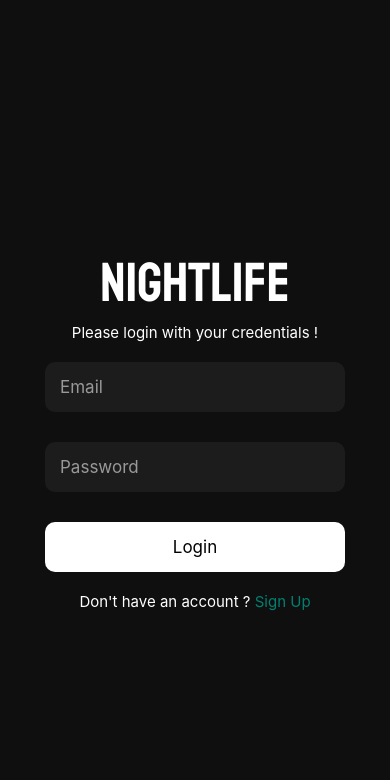
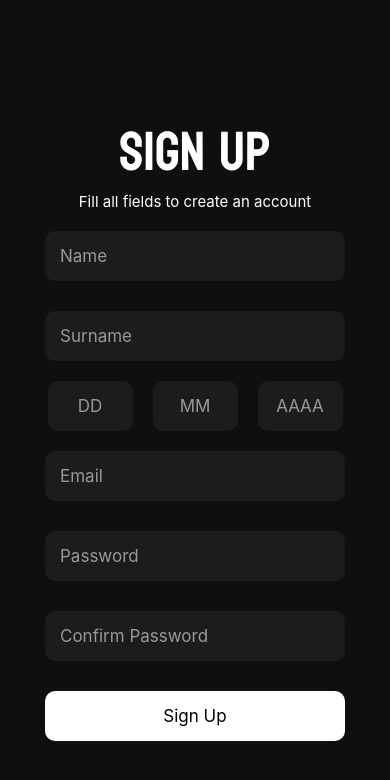
Before and after one commit to TambuDT/NightLife, a React Native app: screen / in a window 390 px wide. Shown: the top 780 px of the page. Built offline with nearby package versions, Linux system fonts and the light colour scheme.

Commit message:
sign up page creata

```diff
--- a/App.js
+++ b/App.js
@@ -1,7 +1,8 @@
 import Login from './pages/Login';
+import Signup from './pages/Signup';
 
 export default function App() {
   return (
-   <Login></Login>
+   <Signup></Signup>
   );
 }
--- a/package.json
+++ b/package.json
@@ -10,11 +10,13 @@
   },
   "dependencies": {
     "expo": "~50.0.8",
+    "expo-font": "~11.10.3",
+    "expo-splash-screen": "~0.26.4",
     "expo-status-bar": "~1.11.1",
     "react": "18.2.0",
     "react-native": "0.73.4",
-    "expo-font": "~11.10.3",
-    "expo-splash-screen": "~0.26.4"
+    "react-native-date-picker": "^4.4.0",
+    "react-native-vector-icons": "^10.0.3"
   },
   "devDependencies": {
     "@babel/core": "^7.20.0"
--- /dev/null
+++ b/pages/Signup.js
@@ -0,0 +1,115 @@
+import { useCallback, useState } from 'react';
+import { Text, StyleSheet, SafeAreaView, TextInput, View, ScrollView, KeyboardAvoidingView, TouchableOpacity, Button } from 'react-native';
+import { useFonts } from 'expo-font';
+import * as SplashScreen from 'expo-splash-screen';
+import DatePicker from 'react-native-date-picker';
+SplashScreen.preventAutoHideAsync();
+
+export default function Signup() {
+    const [fontsLoaded, fontError] = useFonts({
+        'Koulen': require('../assets/fonts/Koulen-Regular.ttf'),
+        'Palanquin': require('../assets/fonts/Palanquin-Regular.ttf'),
+    });
+
+    const onLayoutRootView = useCallback(async () => {
+        if (fontsLoaded || fontError) {
+            await SplashScreen.hideAsync();
+        }
+    }, [fontsLoaded, fontError]);
+
+    if (!fontsLoaded && !fontError) {
+        return null;
+    }
+
+    return (
+        <KeyboardAvoidingView style={{ flex: 1, backgroundColor: '#0a0a0a' }} behavior='padding'>
+            <ScrollView contentContainerStyle={{ flex: 1 }} bounces={false}>
+                <SafeAreaView style={styles.container} onLayout={onLayoutRootView}>
+                    <View style={styles.formContainer}>
+                        <Text style={styles.logo}>Sign up</Text>
+                        <Text style={styles.testo}>Fill all fields to create an account</Text>
+                        <View style={{ height: 20, }}></View>
+                        <TextInput keyboardAppearance='dark' placeholder='Name' placeholderTextColor="#999" autoCapitalize="none" autoCorrect={false} style={styles.inputText}></TextInput>
+                        <View style={{ height: 30, }}></View>
+                        <TextInput keyboardAppearance='dark' placeholder='Surname' placeholderTextColor="#999" autoCapitalize="none" autoCorrect={false} style={styles.inputText}></TextInput>
+                        <View style={{ height: 30, }}></View>
+                        <View style={{flexDirection:'row',alignItems:'center',justifyContent:'center'}}>
+                        <TextInput keyboardAppearance='dark' placeholder='DD' placeholderTextColor="#999" keyboardType="numeric"  autoCapitalize="none" autoCorrect={false} style={styles.inputDate}></TextInput>
+                        <TextInput keyboardAppearance='dark' placeholder='MM' placeholderTextColor="#999" keyboardType="numeric" autoCapitalize="none" autoCorrect={false} style={styles.inputDate}></TextInput>
+                        <TextInput keyboardAppearance='dark' placeholder='AAAA' placeholderTextColor="#999" keyboardType="numeric" autoCapitalize="none" autoCorrect={false} style={styles.inputDate}></TextInput>
+                        </View>
+                        <View style={{ height: 10, }}></View>
+                        <TextInput keyboardAppearance='dark' placeholder='Email' placeholderTextColor="#999" keyboardType="email-address" autoCapitalize="none" autoCorrect={false} style={styles.inputText}></TextInput>
+                        <View style={{ height: 30, }}></View>
+                        <TextInput keyboardAppearance='dark' placeholder='Password' placeholderTextColor="#999" secureTextEntry={true} autoCapitalize="none" autoCorrect={false} style={styles.inputText}></TextInput>
+                        <View style={{ height: 30, }}></View>
+                        <TextInput keyboardAppearance='dark' placeholder='Confirm Password' placeholderTextColor="#999" secureTextEntry={true} autoCapitalize="none" autoCorrect={false} style={styles.inputText}></TextInput>
+                        <View style={{ height: 30, }}></View>
+                        <TouchableOpacity style={styles.loginButton} onPress={() => console.log("Next")}>
+                            <Text style={styles.loginText}>Sign Up</Text>
+                        </TouchableOpacity>
+                    </View>
+                </SafeAreaView>
+            </ScrollView>
+        </KeyboardAvoidingView>
+    );
+}
+
+const styles = StyleSheet.create({
+    container: {
+        flex: 1,
+        justifyContent: 'center',
+        alignItems: 'center',
+        backgroundColor: '#0F0F0F',
+    },
+    formContainer: {
+        justifyContent: 'center',
+        alignItems: 'center',
+    },
+    logo: {
+        fontFamily: 'Koulen',
+        fontSize: 55,
+        color: '#fff',
+    },
+    testo: {
+        color: '#fff',
+        fontSize: 15,
+        marginTop: -10,
+    },
+    inputText: {
+        backgroundColor: '#1c1c1c',
+        borderRadius: 10,
+        width: 300,
+        height: 50,
+        textAlign: 'left',
+        color: '#fff',
+        fontSize: 17,
+        padding: 15,
+    },
+    loginButton: {
+        fontSize: 18,
+        fontWeight: 'bold',
+        backgroundColor: '#fff',
+        borderRadius: 10,
+        width: 300,
+        height: 50,
+        textAlign: 'center',
+        justifyContent: 'center',
+        alignItems: 'center',
+    },
+    loginText: {
+        color: '#000',
+        fontSize: 17,
+    },
+    inputDate:{
+        width:85,
+        marginTop:-10,
+        margin:10,
+        height:50,
+        borderRadius: 10,
+        backgroundColor: '#1c1c1c',
+        textAlign:'center',
+        color: '#fff',
+        fontSize: 17,
+    }
+});
```
Also changed, not shown: 1 other file (tests, documents, lock files or other folders).
